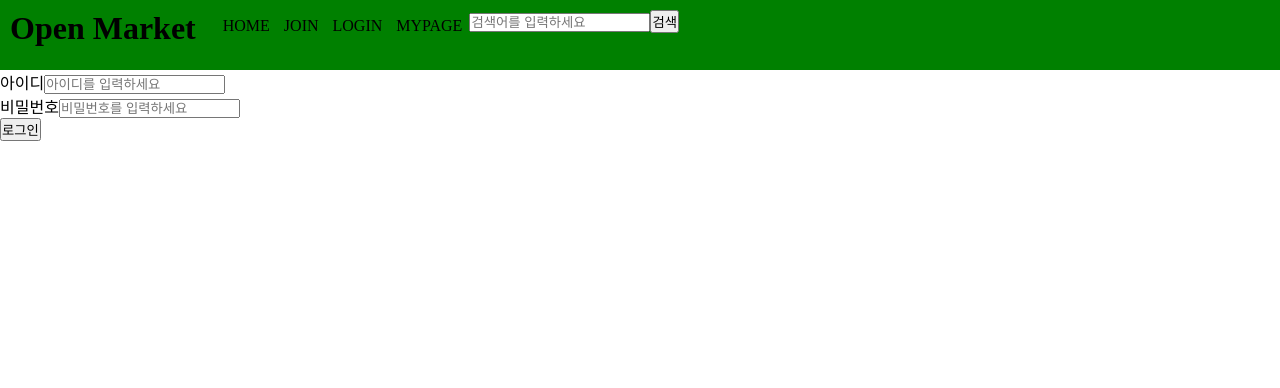
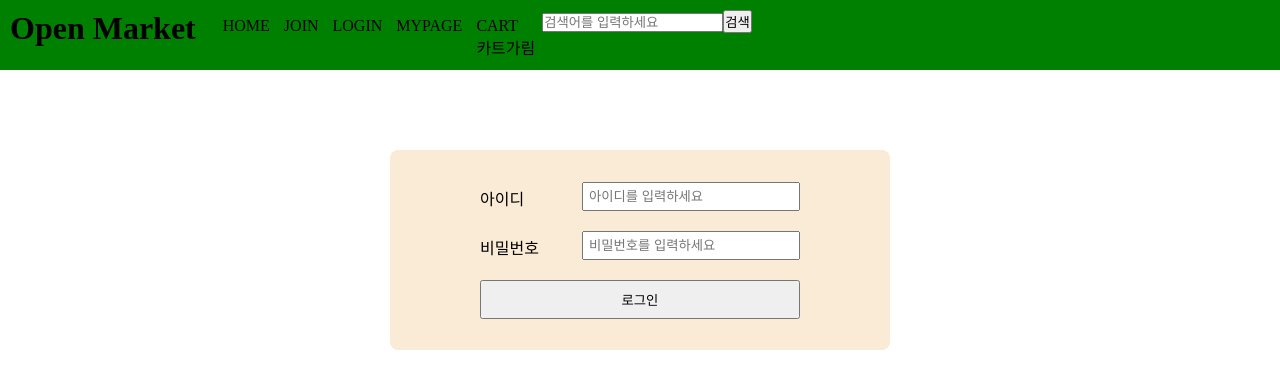
Before and after one commit to 2gechan/portfolio, a React (Create React App) app in the folder open_market/open_market_ui/: page /login in a window 1280 px wide. Shown: the top 388 px of the page. Built offline with nearby package versions, Linux system fonts and the light colour scheme.

Commit message:
로그인 폼 검증 수정 및 메뉴바 수정 중

```diff
--- a/open_market/open_market_ui/src/App.js
+++ b/open_market/open_market_ui/src/App.js
@@ -3,6 +3,7 @@ import Header from "./comps/Header";
 
 import "./css/App.css";
 import "./css/Header.css";
+import "./css/Users.css";
 
 function App() {
   return (
--- a/open_market/open_market_ui/src/comps/Header.jsx
+++ b/open_market/open_market_ui/src/comps/Header.jsx
@@ -1,6 +1,15 @@
+import { useRef, useState } from "react";
 import { NavLink } from "react-router-dom";
 
 const Header = () => {
+  const [visible, setVisible] = useState(false);
+  const cartInfo = useRef(null);
+  const cartMouseOver = () => {
+    setVisible(true);
+  };
+  const cartMouseLeave = () => {
+    setVisible(false);
+  };
   return (
     <>
       <h1 className="main_title">
@@ -19,6 +28,20 @@ const Header = () => {
         <NavLink to="/mypage">
           <li>MYPAGE</li>
         </NavLink>
+        <NavLink
+          className="cart"
+          onMouseOver={cartMouseOver}
+          onMouseLeave={cartMouseLeave}
+        >
+          <li>CART</li>
+          {visible ? (
+            <div ref={cartInfo} className="cart_box">
+              <span>카트</span>
+            </div>
+          ) : (
+            <div>카트가림</div>
+          )}
+        </NavLink>
         <div>
           <input placeholder="검색어를 입력하세요" />
           <button>검색</button>
--- /dev/null
+++ b/open_market/open_market_ui/src/comps/users/MyPage.jsx
@@ -0,0 +1,5 @@
+const MyPage = () => {
+  return <h1>MyPage</h1>;
+};
+
+export default MyPage;
--- a/open_market/open_market_ui/src/comps/users/UserJoin.jsx
+++ b/open_market/open_market_ui/src/comps/users/UserJoin.jsx
@@ -1,6 +1,5 @@
 import { useRef, useState } from "react";
 
-import "../../css/Users.css";
 import { useNavigate } from "react-router-dom";
 
 const UserJoin = () => {
--- a/open_market/open_market_ui/src/comps/users/UserLogin.jsx
+++ b/open_market/open_market_ui/src/comps/users/UserLogin.jsx
@@ -12,6 +12,7 @@ const UserLogin = () => {
   };
 
   const loginBtnClickHandler = async () => {
+    if (loginUser.u_id && loginUser.u_password) {
       const res = await fetch("/login", {
         method: "POST",
         headers: {
@@ -25,10 +26,13 @@ const UserLogin = () => {
       } else {
         alert("로그인 정보를 확인하세요");
       }
+    } else {
+      alert("입력창을 입력하세요");
+    }
   };
   return (
-    <div>
-      <div>
+    <div className="login_form">
+      <div className="login_div">
         <label htmlFor="">아이디</label>
         <input
           placeholder="아이디를 입력하세요"
@@ -36,7 +40,7 @@ const UserLogin = () => {
           onChange={loginInputChangeHandler}
         />
       </div>
-      <div>
+      <div className="login_div">
         <label htmlFor="">비밀번호</label>
         <input
           placeholder="비밀번호를 입력하세요"
@@ -45,7 +49,7 @@ const UserLogin = () => {
           onChange={loginInputChangeHandler}
         />
       </div>
-      <div>
+      <div className="login_div btn">
         <button onClick={loginBtnClickHandler}>로그인</button>
       </div>
     </div>
--- a/open_market/open_market_ui/src/css/Header.css
+++ b/open_market/open_market_ui/src/css/Header.css
@@ -16,3 +16,7 @@ ul.main_menu_bar a {
 ul.main_menu_bar a:hover {
   border-bottom: 1px solid gray;
 }
+
+div.cart_box {
+  display: none;
+}
--- a/open_market/open_market_ui/src/css/Users.css
+++ b/open_market/open_market_ui/src/css/Users.css
@@ -15,19 +15,21 @@ h1.join_title {
   margin-bottom: 2rem;
 }
 
-div.join_div {
+div.join_div,
+div.login_div {
   width: 20rem;
   display: flex;
   margin: 10px;
-  /* border: 1px solid green; */
 }
 
-div.join_div label {
+div.join_div label,
+div.login_div label {
   margin-top: 4px;
   flex: 1;
 }
 
-div.join_div input {
+div.join_div input,
+div.login_div input {
   padding: 5px;
   flex: 2;
 }
@@ -41,7 +43,21 @@ div.join_div.id input {
   margin-right: 5px;
 }
 
-div.join_div.btn button {
+div.join_div.btn button,
+div.login_div.btn button {
   width: 100%;
   padding: 8px 16px;
 }
+
+div.login_form {
+  width: 500px;
+  height: 200px;
+  border: 1px soild black;
+  background-color: antiquewhite;
+  margin: 5rem auto;
+  display: flex;
+  flex-direction: column;
+  align-items: center;
+  justify-content: center;
+  border-radius: 8px;
+}
--- a/open_market/open_market_ui/src/router/MainRouter.jsx
+++ b/open_market/open_market_ui/src/router/MainRouter.jsx
@@ -3,6 +3,7 @@ import App from "../App";
 import ShopMain from "../comps/ShopMain";
 import UserJoin from "../comps/users/UserJoin";
 import UserLogin from "../comps/users/UserLogin";
+import MyPage from "../comps/users/MyPage";
 
 const MainRouter = () => {
   const router = createBrowserRouter([
@@ -13,6 +14,7 @@ const MainRouter = () => {
         { path: "", element: <ShopMain /> },
         { path: "/join", element: <UserJoin /> },
         { path: "login", element: <UserLogin /> },
+        { path: "/mypage", element: <MyPage /> },
       ],
     },
   ]);
```
Lines whose indentation alone changed are shown as unchanged.
